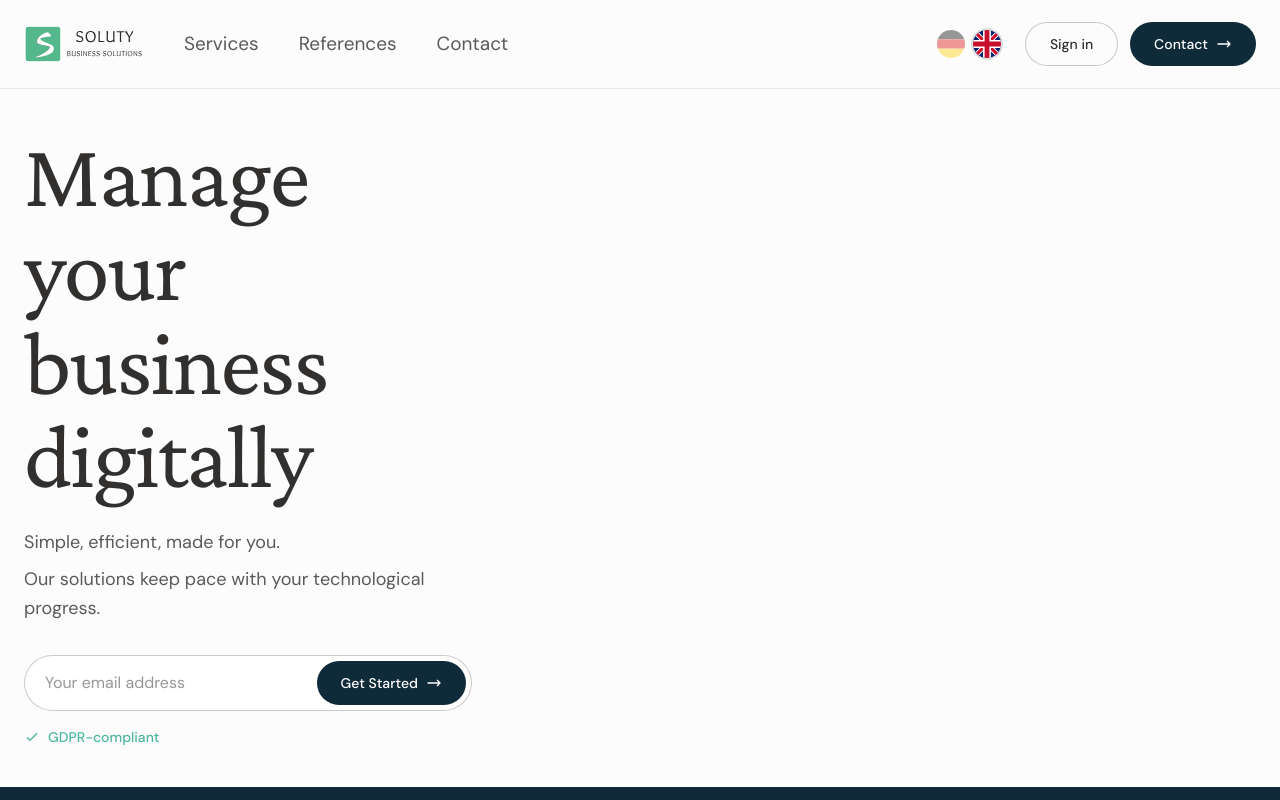
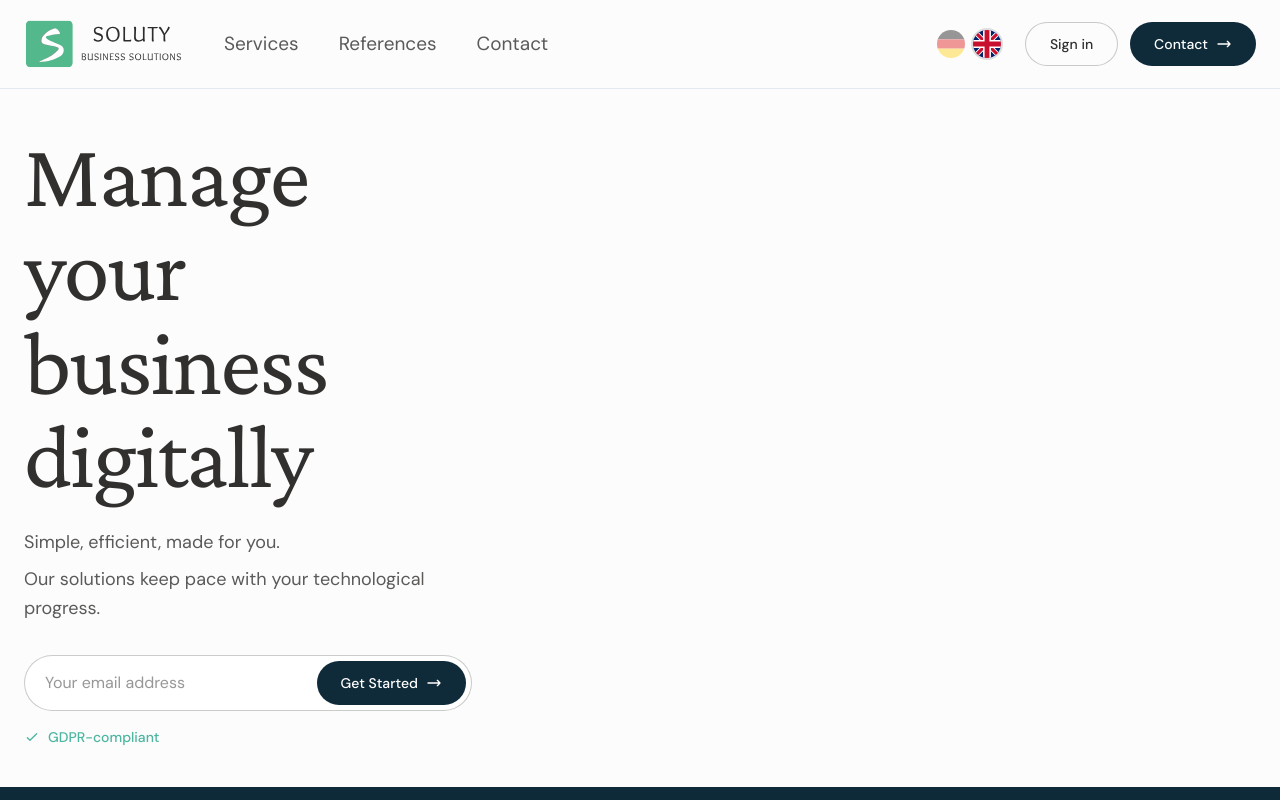
Before and after one commit to zaferkucuk/soluty-website, a Next.js app: page /en in a window 1280 px wide. Shown: the top 800 px of the page. Built offline with nearby package versions, Linux system fonts and the light colour scheme; grey boxes are pictures that could not be loaded.

Commit message:
fix: increase Header logo size for better readability

```diff
--- a/app/[locale]/components/Header/Logo.tsx
+++ b/app/[locale]/components/Header/Logo.tsx
@@ -13,13 +13,12 @@ export function Logo() {
       className="inline-flex items-center focus:outline-none focus-visible:ring-2 focus-visible:ring-[var(--color-brand-primary)] focus-visible:ring-offset-2 rounded"
       aria-label="Soluty Business Solutions - Home"
     >
-      {/* Full logo SVG: icon + SOLUTY + Business Solutions */}
       <Image
         src="/images/logo-full.svg"
         alt="Soluty Business Solutions"
-        width={200}
-        height={80}
-        className="h-10 md:h-12 w-auto"
+        width={250}
+        height={100}
+        className="h-14 md:h-16 w-auto"
         priority
       />
     </Link>
```
